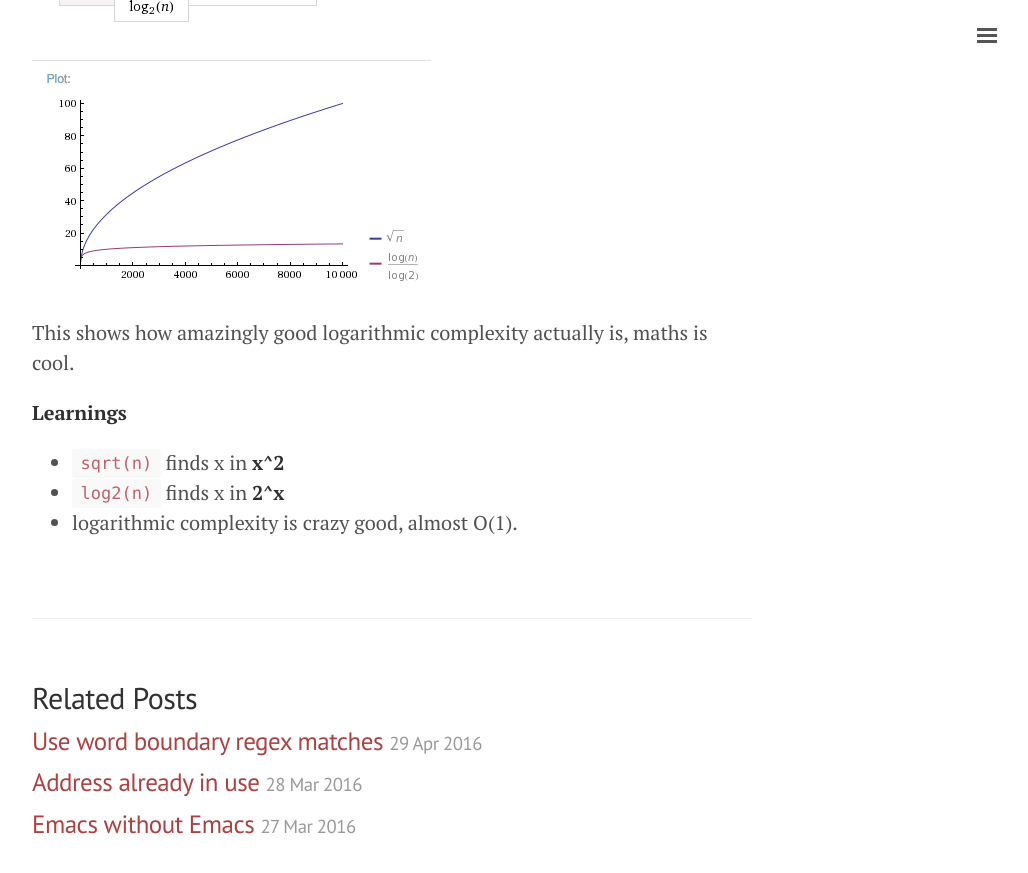
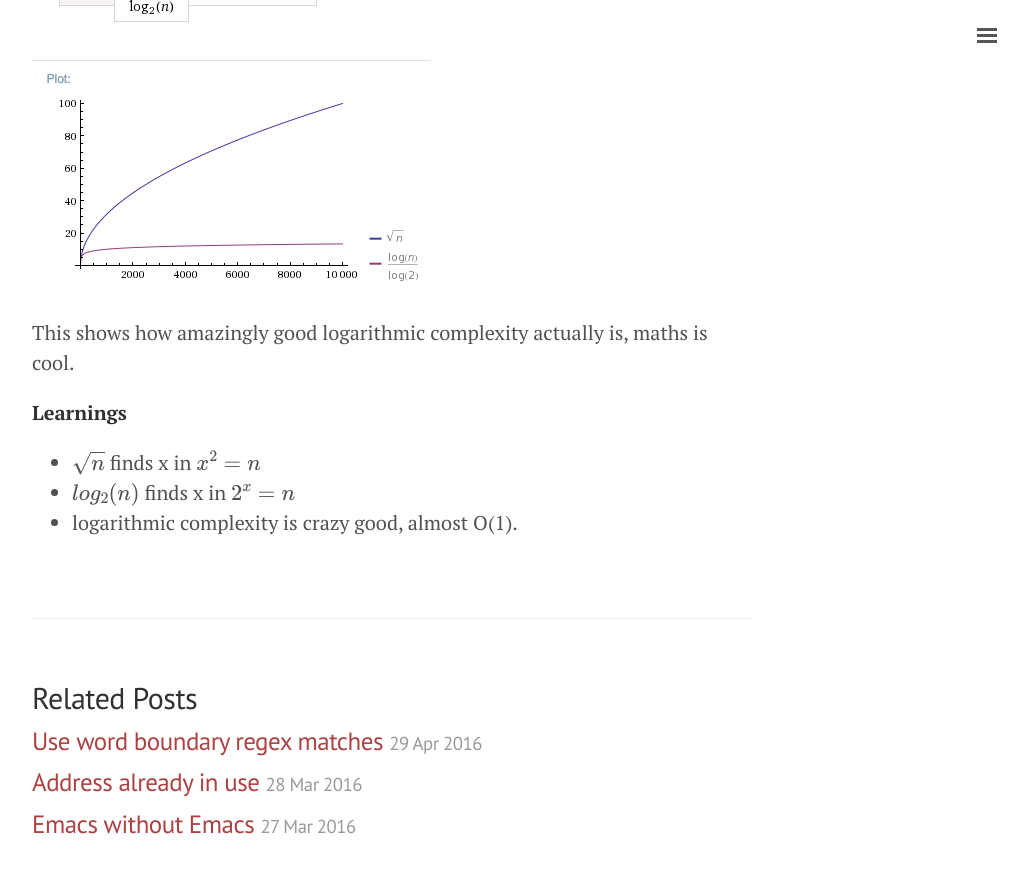
Before and after one commit to jsborjesson/jsborjesson.github.io, a Jekyll site: the page built from _posts/2016-05-09-big-oh-no.md, in a window 1280 px wide and 900 px high, scrolled down 3308 px. Shown: the top 873 px of the window, without its empty margins (248-1276 px from the left). Built offline with Jekyll 4.4.1, drawn with Linux system fonts in a browser that asks for light colours; formulas are drawn with MathJax 3.

```diff
--- a/_layouts/default.html
+++ b/_layouts/default.html
@@ -43,5 +43,7 @@
         }, false);
       })(document);
     </script>
+
+    <script src="https://cdn.mathjax.org/mathjax/latest/MathJax.js?config=TeX-AMS-MML_HTMLorMML" type="text/javascript"></script>
   </body>
 </html>
--- a/_posts/2016-05-09-big-oh-no.md
+++ b/_posts/2016-05-09-big-oh-no.md
@@ -47,7 +47,8 @@ pry(main)> (1..1023).map{|n| n.to_s(2).length}.chunk{|n| n}.map{|n| n.last.lengt
 
 These numbers are looking quite familiar. At this point we are obviously
 working with powers of 2, and my gut is telling me that the complexity is
-probably **O(sqrt n)**, the graph seems to even out in a similar way, right?
+probably $$O(\sqrt{n})$$, the graph seems to even out in a similar way,
+right?
 
 ### plotting the square root
 
@@ -125,6 +126,6 @@ This shows how amazingly good logarithmic complexity actually is, maths is cool.
 
 **Learnings**
 
-- `sqrt(n)` finds x in **x^2**
-- `log2(n)` finds x in **2^x**
+- $$\sqrt{n}$$ finds x in $$x^2=n$$
+- $$log_{2}(n)$$ finds x in $$2^x=n$$
 - logarithmic complexity is crazy good, almost O(1).
```
